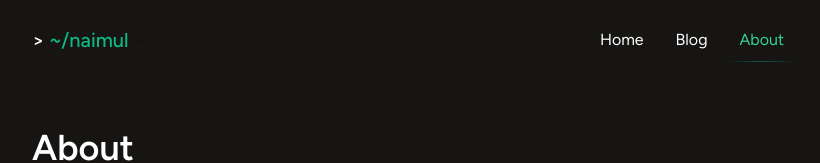
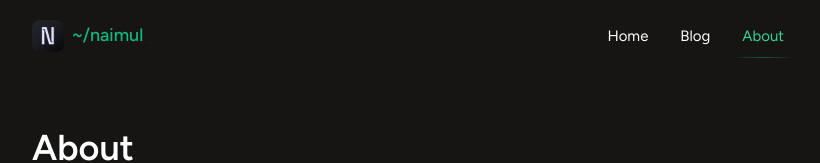
Before and after one commit to naimulcsx/naimulhaque.com, a Next.js app: page /about in a window 1280 px wide. Shown: the top 163 px of the page, without its empty margins (224-1044 px from the left). Built offline with nearby package versions, Linux system fonts and the light colour scheme.

Commit message:
feat: add favicon

```diff
--- a/app/layout.tsx
+++ b/app/layout.tsx
@@ -1,11 +1,15 @@
 import { Figtree } from "next/font/google";
 import { Footer, Navbar } from "~/components";
 import "./globals.css";
+import NextTopLoader from "nextjs-toploader";
 
 export const metadata = {
   title: "Naimul Haque",
   description:
     "Love Programming? Hello, I am Naimul Haque. I write blogs about programming, algorithms, mathematics, web development and other related stuffs.",
+  icons: {
+    icon: "/logo.png",
+  },
 };
 
 const figtree = Figtree({ subsets: ["latin"] });
@@ -24,6 +28,7 @@ export default function RootLayout({
             <div>{children}</div>
           </main>
           <Footer />
+          <NextTopLoader color="#22c55e" />
         </div>
       </body>
     </html>
--- a/components/Navbar.tsx
+++ b/components/Navbar.tsx
@@ -5,6 +5,7 @@ import { motion, useMotionValue, useScroll } from "framer-motion";
 import { useEffect, useState } from "react";
 import { usePathname } from "next/navigation";
 import clsx from "clsx";
+import Image from "next/image";
 
 const links = [
   ["Home", "/"],
@@ -15,7 +16,7 @@ const links = [
 export function Navbar() {
   const pathname = usePathname();
   const { scrollY } = useScroll();
-  let height = useMotionValue(80);
+  let height = useMotionValue(72);
   let [active, setActive] = useState(false);
 
   useEffect(() => {
@@ -25,7 +26,7 @@ export function Navbar() {
       if (diff > 0) {
         height.set(Math.max(64, height.get() - diff));
       } else {
-        height.set(Math.min(80, height.get() - diff));
+        height.set(Math.min(72, height.get() - diff));
       }
     });
   }, []); // eslint-disable-line
@@ -36,17 +37,28 @@ export function Navbar() {
       transition={{ delay: 0 }}
       className={`fixed inset-x-0 h-20 text-white z-20 transition-all border-b duration-300 ${
         active
-          ? "bg-zinc-900/70 backdrop-blur-md border-white/10"
+          ? "bg-[#1C1C22]/50 backdrop-blur-md border-white/5"
           : "border-transparent"
       }`}
     >
       <div className="mx-auto flex h-full max-w-4xl items-center justify-between px-6 sm:px-8 md:px-16">
         <div className="flex items-center justify-between text-xl font-medium">
-          <Link className="font-heading text-base md:text-xl" href="/">
-            <div>
-              <span>&gt;</span>{" "}
-              <span className="text-emerald-500">~/naimul</span>{" "}
-              <span className="animate-ping">_</span>
+          <Link
+            className="flex items-center font-heading text-base md:text-lg"
+            href="/"
+          >
+            <Image
+              src="/logo.png"
+              alt="Logo"
+              width={40}
+              height={40}
+              className="w-8 h-8 rounded-lg"
+            />
+            <div className="ml-2">
+              <span className="relative bottom-px text-emerald-500">
+                ~/naimul
+              </span>
+              <span className="ml-1 animate-ping">_</span>
             </div>
           </Link>
         </div>
@@ -57,7 +69,7 @@ export function Navbar() {
                 <Link
                   href={href}
                   className={clsx(
-                    "link-underline text-sm md:text-base relative rounded px-3 md:px-4 py-3 text-light hover:text-emerald-400 transition duration-300",
+                    "link-underline text-[15px] relative rounded px-3 md:px-4 py-3 text-light hover:text-emerald-400 transition duration-300",
                     pathname === href ? "text-emerald-400" : ""
                   )}
                 >
--- a/package.json
+++ b/package.json
@@ -20,6 +20,8 @@
     "framer-motion": "^10.0.0",
     "next": "13.2.1",
     "next-contentlayer": "^0.3.0",
+    "nextjs-progressbar": "^0.0.16",
+    "nextjs-toploader": "^1.3.2",
     "react": "18.2.0",
     "react-dom": "18.2.0",
     "rehype-autolink-headings": "^6.1.1",
```
Also changed, not shown: public/logo.png (added), 1 other file (tests, documents, lock files or other folders).
